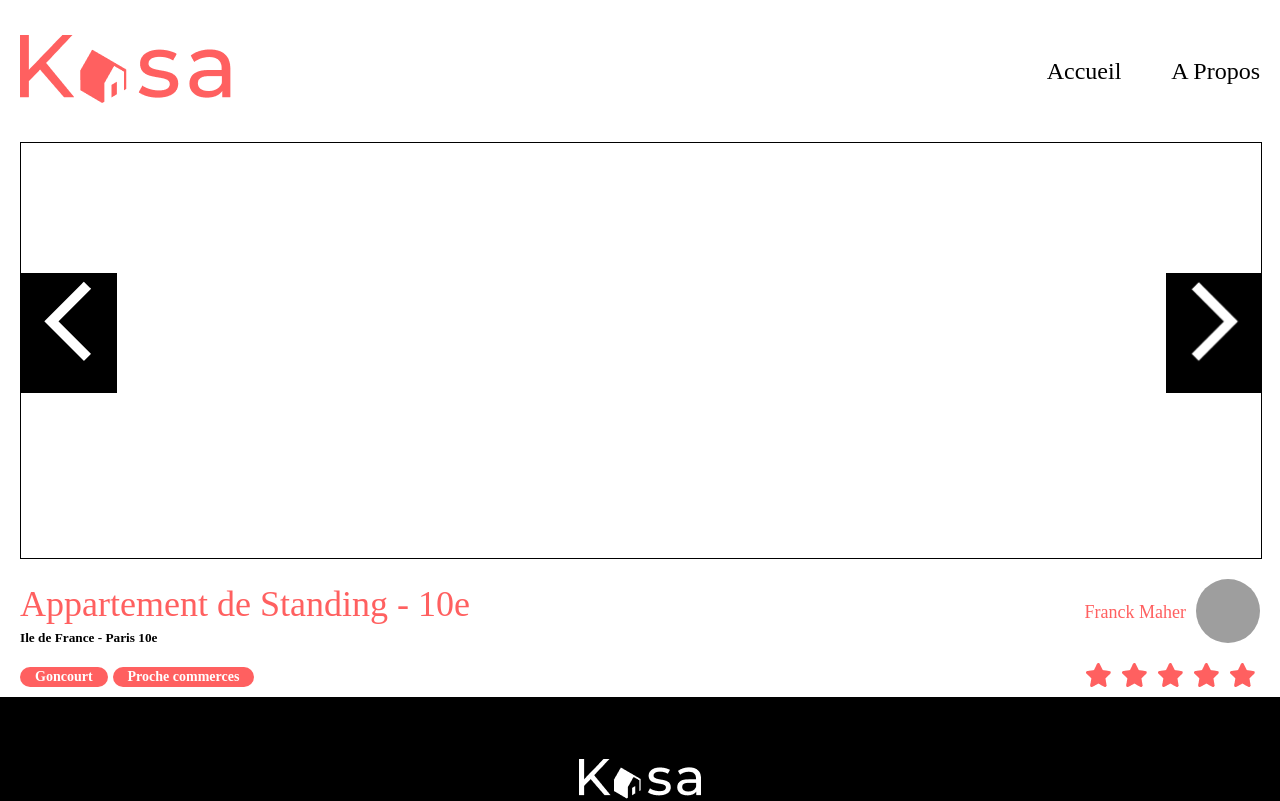
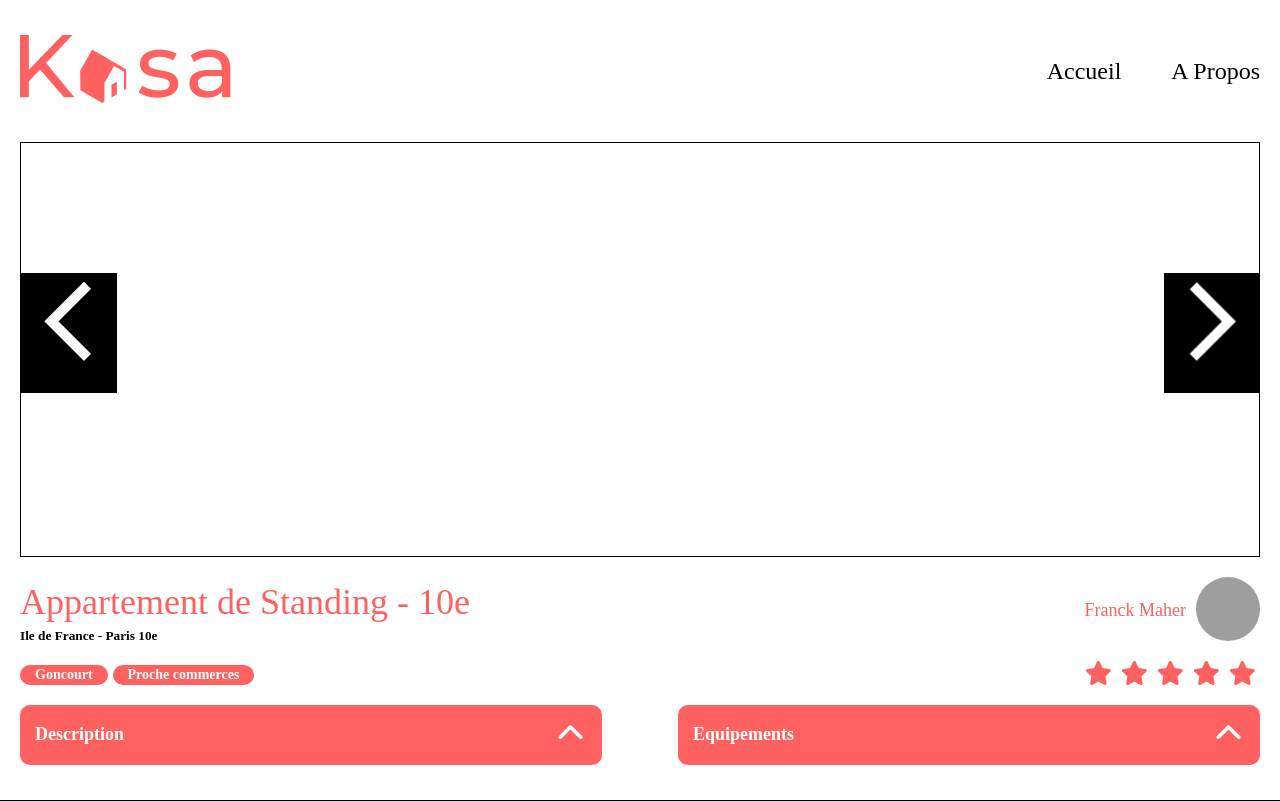
Before and after one commit to klombar/Projet-07-Kasa, a React (Vite) app: page /AppartementContent/0979876d in a window 1280 px wide. Shown: the top 801 px of the page. Built offline with nearby package versions, Linux system fonts and the light colour scheme; grey boxes are pictures that could not be loaded.

Commit message:
Ajout des collapses dans le composant AppartementContent + logique pour leurs ouvertures et fermetures + style pour les transitions

```diff
--- a/src/SASS/style.css
+++ b/src/SASS/style.css
@@ -3,6 +3,7 @@
 * {
   list-style-type: none;
   scroll-behavior: smooth;
+  box-sizing: border-box;
 }
 
 html,
@@ -139,7 +140,6 @@ h6 {
   align-items: center;
   padding: 50px 0;
   margin-top: 35px;
-  margin-bottom: 35px;
   background-color: #f6f6f6;
 }
 .gallery-appartement {
@@ -179,6 +179,7 @@ h6 {
   max-width: 1440px;
   height: 209px;
   gap: 25px;
+  margin-top: 35px;
 }
 .footer-logo {
   display: flex;
@@ -326,17 +327,23 @@ h6 {
 .appartement {
   display: flex;
   flex-direction: column;
+  align-items: center;
   gap: 20px;
 }
 .appartement-contents {
   display: flex;
   flex-direction: column;
+  align-items: center;
   justify-content: space-between;
+  width: 100%;
+  max-width: 1240px;
   gap: 10px;
 }
 .appartement-contents-header {
   display: flex;
   justify-content: space-between;
+  max-width: 1240px;
+  width: 100%;
 }
 .appartement-contents-header-titles-title {
   font-family: Montserrat;
@@ -376,6 +383,8 @@ h6 {
 .appartement-contents-helper {
   display: flex;
   justify-content: space-between;
+  max-width: 1240px;
+  width: 100%;
 }
 .appartement-contents-helper-tags {
   display: flex;
@@ -396,4 +405,118 @@ h6 {
 }
 .appartement-contents-helper-rating {
   display: flex;
+}
+.appartement-contents-dropdowns {
+  display: flex;
+  justify-content: space-between;
+  width: 100%;
+  max-width: 1240px;
+}
+.appartement-contents-dropdowns-description {
+  max-width: 582px;
+}
+.appartement-contents-dropdowns-description-content {
+  display: flex;
+  position: relative;
+  padding: 60px 15px 0 15px;
+  height: 28vh;
+  font-family: Montserrat;
+  font-size: 18px;
+  font-weight: 400;
+  line-height: 25.67px;
+  text-align: left;
+  background-color: rgba(246, 246, 246, 0.4509803922);
+  overflow: hidden;
+  transition: height 0.3s ease, transform 0.3s ease;
+}
+.appartement-contents-dropdowns-description-content.expand {
+  height: 28vh;
+}
+.appartement-contents-dropdowns-description-content.unexpand {
+  transform: translateY(0%);
+  height: 0;
+}
+.appartement-contents-dropdowns-description-title {
+  display: flex;
+  align-items: center;
+  justify-content: space-between;
+  position: absolute;
+  padding: 10px 15px;
+  top: 0;
+  left: 0;
+  width: 100%;
+  max-width: 582px;
+  background-color: #ff6060;
+  font-family: Montserrat;
+  font-size: 18px;
+  font-weight: 700;
+  line-height: 25.67px;
+  text-align: left;
+  color: white;
+  border-radius: 10px;
+}
+.appartement-contents-dropdowns-description-title-chevron {
+  transition: transform 0.25s linear;
+  cursor: pointer;
+}
+.appartement-contents-dropdowns-description-title-chevron.rotate {
+  transform: rotate(-180deg);
+}
+.appartement-contents-dropdowns-description-title-chevron.rotate-reverse {
+  transform: rotate(0deg);
+}
+.appartement-contents-dropdowns-equipments {
+  max-width: 582px;
+  width: 100%;
+}
+.appartement-contents-dropdowns-equipments-content {
+  display: flex;
+  flex-direction: column;
+  position: relative;
+  padding: 60px 15px 0 15px;
+  height: 28vh;
+  font-family: Montserrat;
+  font-size: 18px;
+  font-weight: 400;
+  line-height: 25.67px;
+  text-align: left;
+  background-color: rgba(246, 246, 246, 0.4509803922);
+  overflow: hidden;
+  transition: height 0.3s ease, transform 0.3s ease;
+}
+.appartement-contents-dropdowns-equipments-content.expand {
+  height: 28vh;
+}
+.appartement-contents-dropdowns-equipments-content.unexpand {
+  transform: translateY(0%);
+  height: 0;
+}
+.appartement-contents-dropdowns-equipments-title {
+  display: flex;
+  align-items: center;
+  justify-content: space-between;
+  position: absolute;
+  padding: 10px 15px;
+  top: 0;
+  left: 0;
+  width: 100%;
+  max-width: 582px;
+  background-color: #ff6060;
+  font-family: Montserrat;
+  font-size: 18px;
+  font-weight: 700;
+  line-height: 25.67px;
+  text-align: left;
+  color: white;
+  border-radius: 10px;
+}
+.appartement-contents-dropdowns-equipments-title-chevron {
+  transition: transform 0.25s linear;
+  cursor: pointer;
+}
+.appartement-contents-dropdowns-equipments-title-chevron.rotate {
+  transform: rotate(-180deg);
+}
+.appartement-contents-dropdowns-equipments-title-chevron.rotate-reverse {
+  transform: rotate(0deg);
 }/*# sourceMappingURL=style.css.map */
--- a/src/SASS/style.scss
+++ b/src/SASS/style.scss
@@ -7,6 +7,7 @@ $primary-color: #ff6060;
 * {
   list-style-type: none;
   scroll-behavior: smooth;
+  box-sizing: border-box;
 }
 
 html,
@@ -147,7 +148,6 @@ h6 {
   align-items: center;
   padding: 50px 0;
   margin-top: 35px;
-  margin-bottom: 35px;
   background-color: #f6f6f6;
   &-appartement {
     position: relative;
@@ -188,6 +188,7 @@ h6 {
   max-width: 1440px;
   height: 209px;
   gap: 25px;
+  margin-top: 35px;
   &-logo {
     display: flex;
     justify-content: center;
@@ -338,15 +339,21 @@ h6 {
 .appartement {
   display: flex;
   flex-direction: column;
+  align-items: center;
   gap: 20px;
   &-contents {
     display: flex;
     flex-direction: column;
+    align-items: center;
     justify-content: space-between;
+    width: 100%;
+    max-width: 1240px;
     gap: 10px;
     &-header {
       display: flex;
       justify-content: space-between;
+      max-width: 1240px;
+      width: 100%;
       &-titles {
         &-title {
           font-family: Montserrat;
@@ -388,6 +395,8 @@ h6 {
     &-helper {
       display: flex;
       justify-content: space-between;
+      max-width: 1240px;
+      width: 100%;
       &-tags {
         display: flex;
         align-items: center;
@@ -409,5 +418,119 @@ h6 {
         display: flex;
       }
     }
+    &-dropdowns {
+      display: flex;
+      justify-content: space-between;
+      width: 100%;
+      max-width: 1240px;
+      &-description {
+        max-width: 582px;
+        &-content {
+          display: flex;
+          position: relative;
+          padding: 60px 15px 0 15px;
+          height: 28vh;
+          font-family: Montserrat;
+          font-size: 18px;
+          font-weight: 400;
+          line-height: 25.67px;
+          text-align: left;
+          background-color: rgba(246, 246, 246, 0.4509803922);
+          overflow: hidden;
+          transition: height 0.3s ease, transform 0.3s ease;
+          &.expand {
+            height: 28vh;
+          }
+          &.unexpand {
+            transform: translateY(0%);
+            height: 0;
+          }
+        }
+        &-title {
+          display: flex;
+          align-items: center;
+          justify-content: space-between;
+          position: absolute;
+          padding: 10px 15px;
+          top: 0;
+          left: 0;
+          width: 100%;
+          max-width: 582px;
+          background-color: $primary-color;
+          font-family: Montserrat;
+          font-size: 18px;
+          font-weight: 700;
+          line-height: 25.67px;
+          text-align: left;
+          color: white;
+          border-radius: 10px;
+          &-chevron {
+            transition: transform 0.25s linear;
+            cursor: pointer;
+            &.rotate {
+              transform: rotate(-180deg);
+            }
+            &.rotate-reverse {
+              transform: rotate(0deg);
+            }
+          }
+        }
+      }
+      &-equipments {
+        max-width: 582px;
+        width: 100%;
+        &-content {
+          display: flex;
+          flex-direction: column;
+          position: relative;
+          padding: 60px 15px 0 15px;
+          height: 28vh;
+          font-family: Montserrat;
+          font-size: 18px;
+          font-weight: 400;
+          line-height: 25.67px;
+          text-align: left;
+          background-color: rgba(246, 246, 246, 0.4509803922);
+          overflow: hidden;
+          transition: height 0.3s ease, transform 0.3s ease;
+          &.expand {
+            height: 28vh;
+          }
+          &.unexpand {
+            transform: translateY(0%);
+            height: 0;
+          }
+        }
+        &-title {
+          display: flex;
+          align-items: center;
+          justify-content: space-between;
+          position: absolute;
+          padding: 10px 15px;
+          top: 0;
+          left: 0;
+          width: 100%;
+          max-width: 582px;
+          background-color: $primary-color;
+          font-family: Montserrat;
+          font-size: 18px;
+          font-weight: 700;
+          line-height: 25.67px;
+          text-align: left;
+          color: white;
+          border-radius: 10px;
+          &-chevron {
+            transition: transform 0.25s linear;
+            cursor: pointer;
+            &.rotate {
+              transform: rotate(-180deg);
+            }
+            &.rotate-reverse {
+              transform: rotate(0deg);
+            }
+          }
+        }
+      }
+    }
   }
 }
--- a/src/components/App.jsx
+++ b/src/components/App.jsx
@@ -17,7 +17,6 @@ function App() {
           <Route
             path="/AppartementContent/:id"
             element={<AppartementContent />}
-            exact
           />
           <Route path="*" element={<Error404 />} />
         </Routes>
--- a/src/components/AppartementContent.jsx
+++ b/src/components/AppartementContent.jsx
@@ -7,40 +7,37 @@ import starFull from "../assets/Images/star-full.png";
 import starVoid from "../assets/Images/star-void.png";
 import Error404 from "../pages/Error404";
 import data from "../data/logements.json";
+import chevron from "../assets/Images/aboutListChevron.png";
+console.log(data);
 
-// Composant  qui s'affiche quand on clique sur l'image d'un appartement dans la page HOME avec les data du fichier logement.json en paramètres;
 export default function AppartementContent() {
-  const { id } = useParams(); //Récupération de l'ID via la déstructuration de la pair clef/valeur retourné par useParams();
+  const { id } = useParams();
   const [appartement, setAppartement] = useState(null);
+  const [isOpenDescription, setIsOpenDescription] = useState(false);
+  const [isOpenEquipments, setIsOpenEquipments] = useState(false);
 
   useEffect(() => {
-    const getAppartementData = () => {
-      //Utilisation de la methode find() pour trouver dans les data l'ID des données qui correspond a l'ID de l'URL.
+    async function getAppartementData() {
       const clickedAppartement = data.find((app) => app.id === id);
-
-      //Condition qui met a jour la variable appartement, si clickedAppartement == true (si un id correspondant a l'ID de la page a été trouvé dans data);
       if (clickedAppartement) {
         setAppartement(clickedAppartement);
       } else {
         console.log("Appartement not found");
       }
-    };
-
+    }
     getAppartementData();
-  }, [id]); //L'effet est déclenché chaque fois que "id" ou "data" change;
+  }, [id]);
 
   if (!appartement) {
     return <Error404 />;
   }
 
-  const rating = parseInt(appartement.rating); // conversion en nombre entier de la notation des appartements en nombre sous forme de string;
-  /* Création d'un nouveau tableau de  éléments avec la méthode array.from() & une logique permettant d'afficher
-  la notation sous forme d'etoiles pleine ou vide selon l'appartement.*/
+  const rating = parseInt(appartement.rating);
   const ratingArray = Array.from({ length: 5 }, (_, index) =>
     index < rating ? starFull : starVoid
   );
 
-  const { tags } = appartement;
+  const { tags, equipments } = appartement;
 
   return (
     <div className="appartement">
@@ -82,6 +79,56 @@ export default function AppartementContent() {
             ))}
           </div>
         </div>
+        <div className="appartement-contents-dropdowns">
+          <div className="appartement-contents-dropdowns-description">
+            <div
+              className={`appartement-contents-dropdowns-description-content ${
+                isOpenDescription ? "expand" : "unexpand"
+              }`}
+            >
+              {appartement.description}
+              <div className="appartement-contents-dropdowns-description-title">
+                Description
+                <div
+                  className={`appartement-contents-dropdowns-description-title-chevron ${
+                    isOpenDescription ? "rotate" : "rotate-reverse"
+                  }`}
+                  onClick={() => setIsOpenDescription(!isOpenDescription)}
+                >
+                  <img
+                    src={chevron}
+                    alt="Chevron qui permettra l'ouverture et la fermeture du collapse"
+                  />
+                </div>
+              </div>
+            </div>
+          </div>
+          <div className="appartement-contents-dropdowns-equipments">
+            <div
+              className={`appartement-contents-dropdowns-equipments-content ${
+                isOpenEquipments ? "expand" : "unexpand"
+              }`}
+            >
+              {equipments.map((equipment, index) => (
+                <div key={index}>{equipment}</div>
+              ))}
+              <div className="appartement-contents-dropdowns-equipments-title">
+                Equipements
+                <div
+                  className={`appartement-contents-dropdowns-equipments-title-chevron ${
+                    isOpenEquipments ? "rotate" : "rotate-reverse"
+                  }`}
+                  onClick={() => setIsOpenEquipments(!isOpenEquipments)}
+                >
+                  <img
+                    src={chevron}
+                    alt="Chevron qui permettra l'ouverture et la fermeture du collapse"
+                  />
+                </div>
+              </div>
+            </div>
+          </div>
+        </div>
       </div>
     </div>
   );
--- a/src/components/Dropdown.jsx
+++ b/src/components/Dropdown.jsx
@@ -3,7 +3,6 @@ import chevron from "../assets/Images/aboutListChevron.png";
 
 export default function Dropdown() {
   const [data, setData] = useState([]);
-
   const [openIndex, setOpenIndex] = useState(null);
 
   function toogleCollapse(index) {
```
Also changed, not shown: src/components/Appartement.jsx (+7 -0 lines), 1 other file (tests, documents, lock files or other folders).
